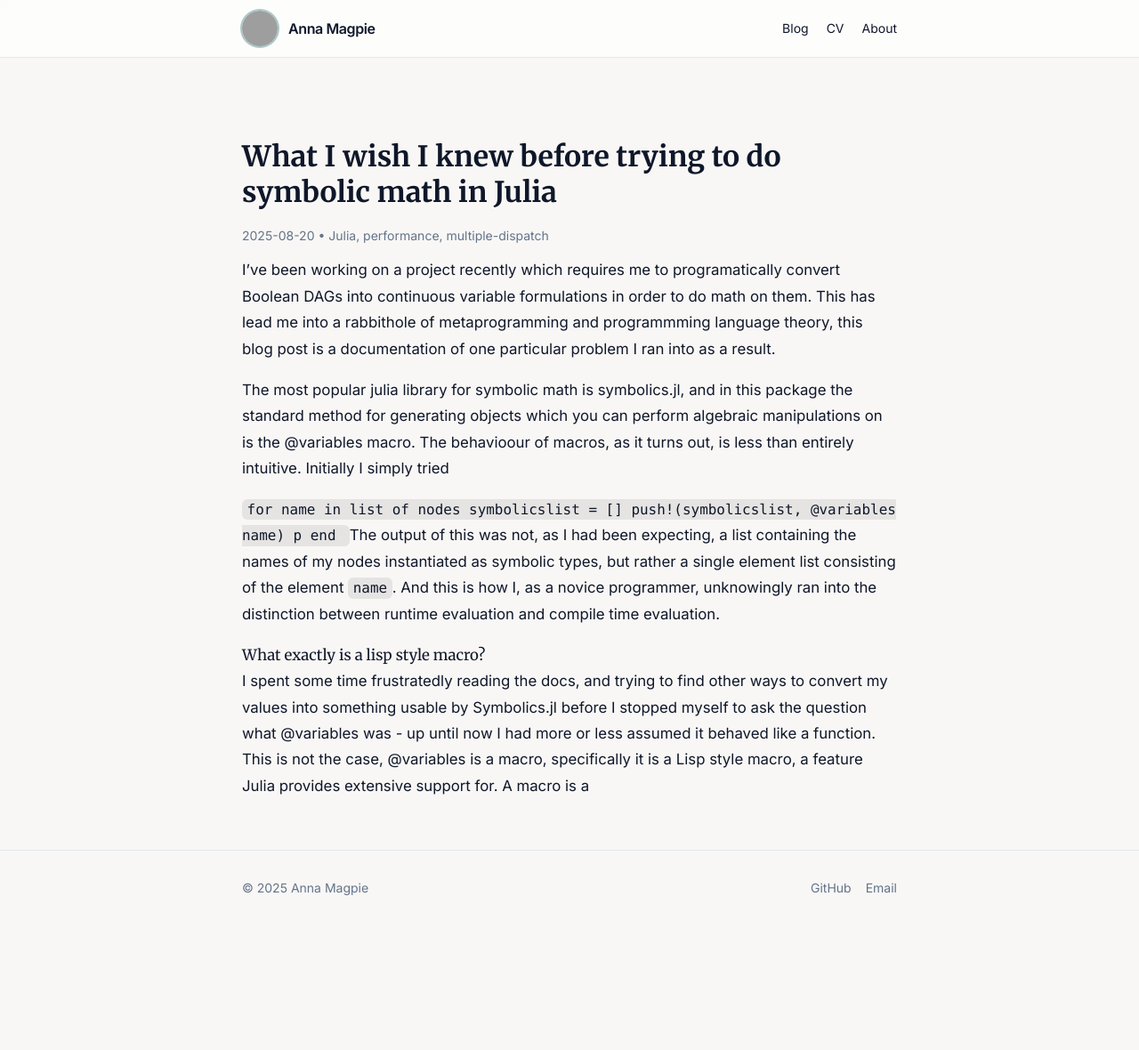
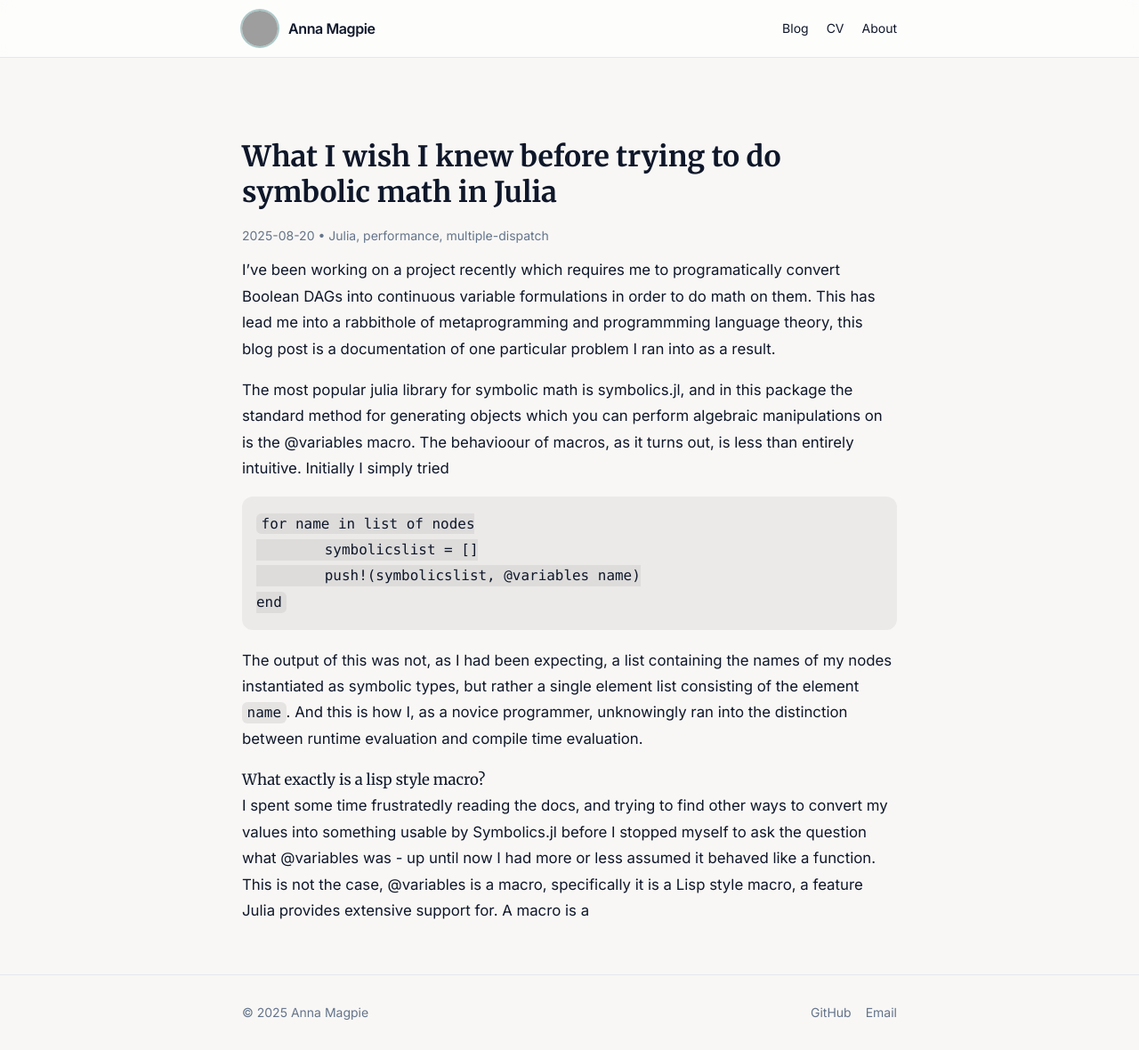
Before and after one commit to anna-magpie/anna-magpie.github.io, a Jekyll site: the page built from _posts/2025-08-20-What-I-wish-I-knew-before-trying-to-do-symbolic-math-in-Julia.md, in a window 1280 px wide and 1180 px high. Shown: the whole window at 89% size. Built offline with Jekyll 4.4.1, drawn with Linux system fonts in a browser that asks for light colours; nearby versions of some CDN libraries; part of the change alters nothing that is shown; grey boxes are pictures that could not be loaded.

````diff
--- a/_posts/2025-08-20-What-I-wish-I-knew-before-trying-to-do-symbolic-math-in-Julia.md
+++ b/_posts/2025-08-20-What-I-wish-I-knew-before-trying-to-do-symbolic-math-in-Julia.md
@@ -7,10 +7,10 @@ I've been working on a project recently which requires me to programatically con
 
 The most popular julia library for symbolic math is symbolics.jl, and in this package the standard method for generating objects which you can perform algebraic manipulations on is the @variables macro. The behavioour of macros, as it turns out, is less than entirely intuitive. Initially I simply tried
 
-``` for name in list of nodes
+```
+for name in list of nodes
         symbolicslist = []
         push!(symbolicslist, @variables name)
-        p
 end
 ```
 The output of this was not, as I had been expecting, a list containing the names of my nodes instantiated as symbolic types, but rather a single element list consisting of the element ```name```. And this is how I, as a novice programmer, unknowingly ran into the distinction between runtime evaluation and compile time evaluation.
````
